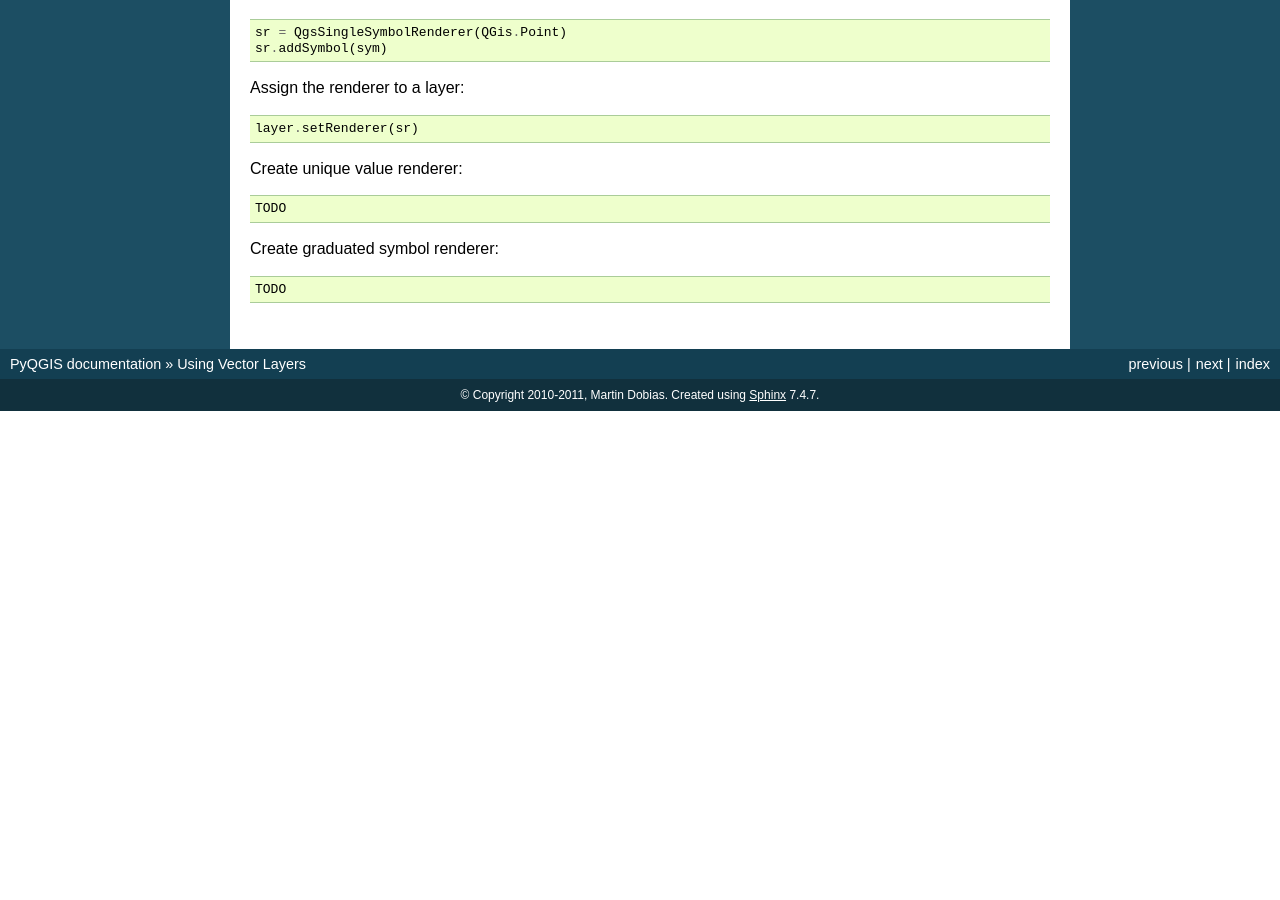
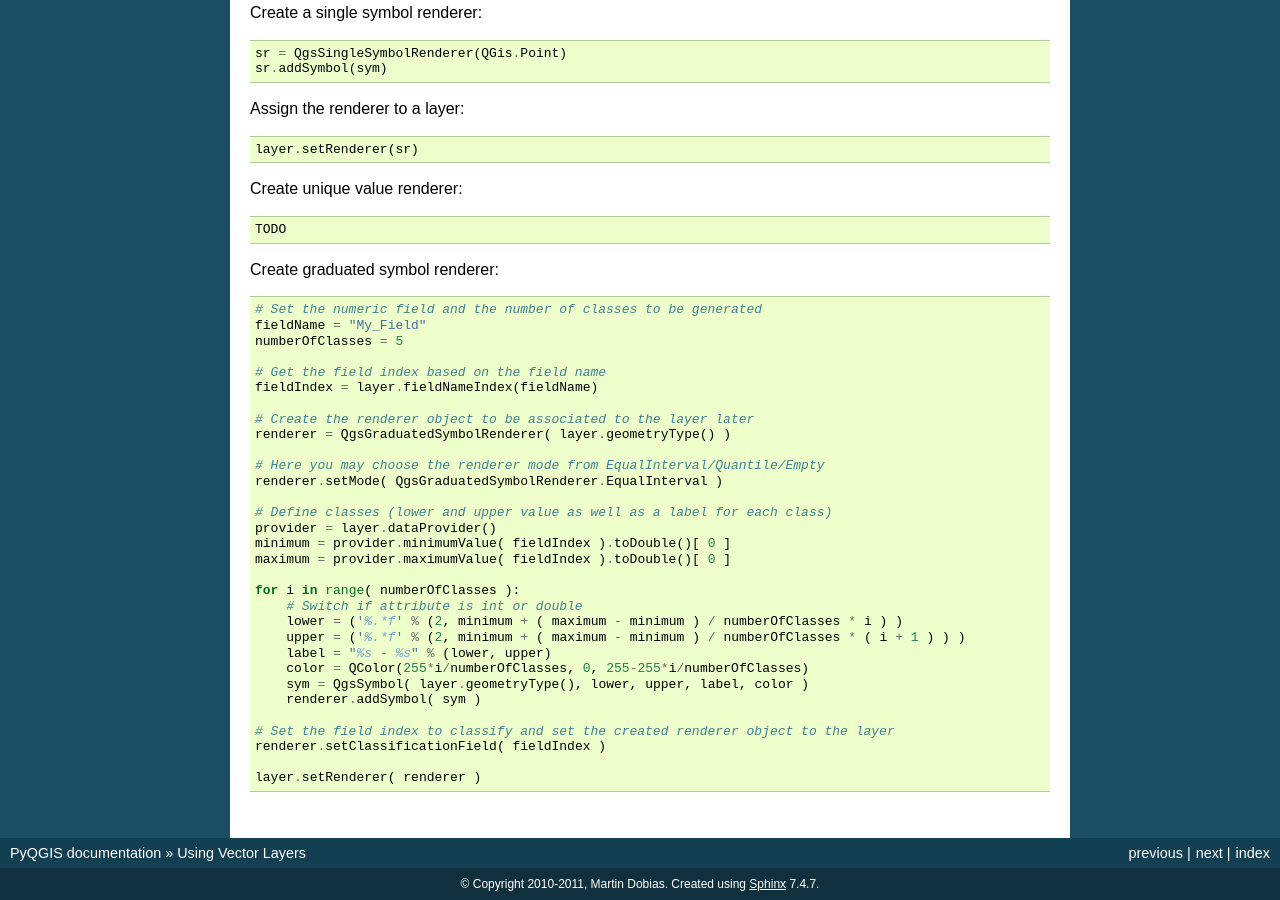
Before and after one commit to slarosa/QGIS-Developer-Cookbook, a Sphinx documentation site: the page built from source/vector.rst, in a window 1280 px wide and 900 px high, scrolled down 11202 px. Built offline with Sphinx 7.4.7, drawn with Linux system fonts in a browser that asks for light colours; before the commit the page ends 11613 px from its top, so only the background shows below that; some of the changed text lies outside the part shown.

Commit message:
How to load MySQL layer using OGR, using graduated symbol renderer from old symbology. Contributed by German Carillo (#3536)
git-svn-id: https://svn.osgeo.org/qgis/docs/trunk@15326 c8812cc2-4d05-0410-92ff-de0c093fc19c

```diff
--- a/source/loadlayer.rst
+++ b/source/loadlayer.rst
@@ -55,6 +55,11 @@ The following list shows how to access various data sources using vector data pr
 
     vlayer = QgsVectorLayer(uri.uri(), 'Towns', 'spatialite')
 
+* MySQL WKB-based geometries, through OGR - data source is the connection string to the table::
+
+    uri = "MySQL:dbname,host=localhost,port=3306,user=root,password=xxx|layername=my_table"
+    vlayer = QgsVectorLayer( uri, "my_table", "ogr" )
+
 
 Raster Layers
 -------------
--- a/source/vector.rst
+++ b/source/vector.rst
@@ -575,7 +575,7 @@ four available renderers:
 
 * single symbol renderer (:class:`QgsSingleSymbolRenderer`) --- all features are rendererd with the same symbol.
 * unique value renderer (:class:`QgsUniqueValueRenderer`) --- symbol for each feature is choosen from attribute value.
-* graduated symbol renderer (:class:`QgsGraduatedSymbolRenderer`)
+* graduated symbol renderer (:class:`QgsGraduatedSymbolRenderer`) --- a symbol is applied to a subgroup (class) of features, which is calculated on a numeric field
 * continuous color renderer (:class:`QgsContinuousSymbolRenderer`)
 
 How to create a point symbol::
@@ -624,4 +624,34 @@ Create unique value renderer::
 
 Create graduated symbol renderer::
 
-  TODO
+    # Set the numeric field and the number of classes to be generated
+    fieldName = "My_Field"
+    numberOfClasses = 5
+
+    # Get the field index based on the field name
+    fieldIndex = layer.fieldNameIndex(fieldName)
+
+    # Create the renderer object to be associated to the layer later
+    renderer = QgsGraduatedSymbolRenderer( layer.geometryType() )
+
+    # Here you may choose the renderer mode from EqualInterval/Quantile/Empty
+    renderer.setMode( QgsGraduatedSymbolRenderer.EqualInterval )
+
+    # Define classes (lower and upper value as well as a label for each class)
+    provider = layer.dataProvider()
+    minimum = provider.minimumValue( fieldIndex ).toDouble()[ 0 ]
+    maximum = provider.maximumValue( fieldIndex ).toDouble()[ 0 ]
+
+    for i in range( numberOfClasses ):
+        # Switch if attribute is int or double
+        lower = ('%.*f' % (2, minimum + ( maximum - minimum ) / numberOfClasses * i ) )
+        upper = ('%.*f' % (2, minimum + ( maximum - minimum ) / numberOfClasses * ( i + 1 ) ) )
+        label = "%s - %s" % (lower, upper)
+        color = QColor(255*i/numberOfClasses, 0, 255-255*i/numberOfClasses)
+        sym = QgsSymbol( layer.geometryType(), lower, upper, label, color )
+        renderer.addSymbol( sym )
+
+    # Set the field index to classify and set the created renderer object to the layer
+    renderer.setClassificationField( fieldIndex )
+
+    layer.setRenderer( renderer )
```
